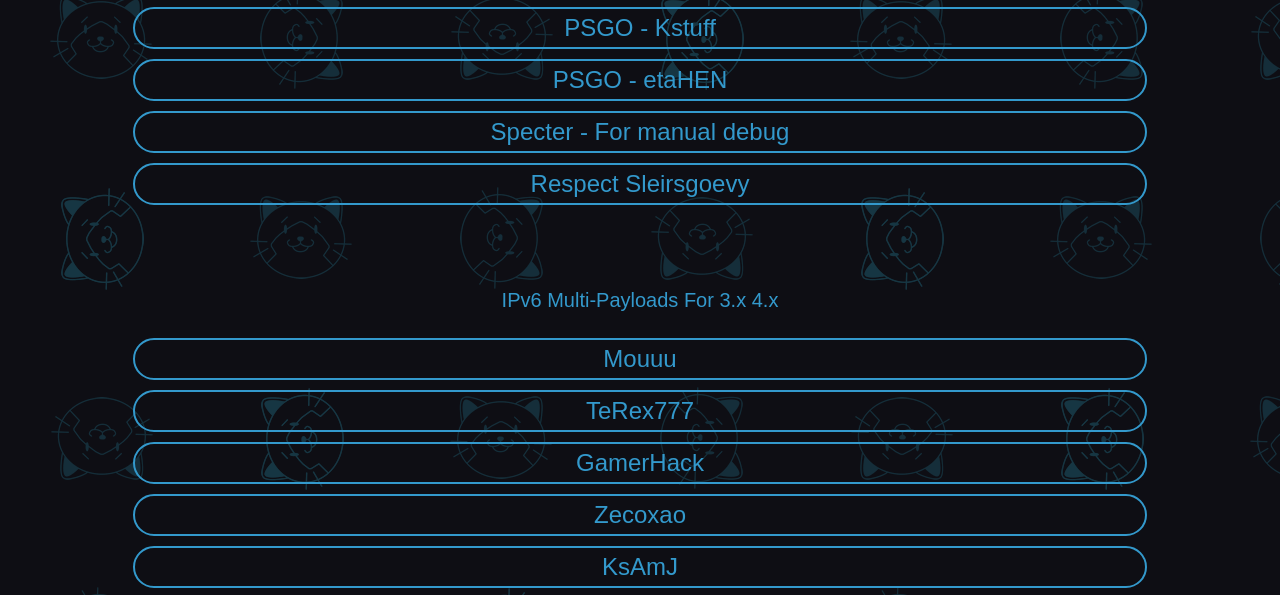
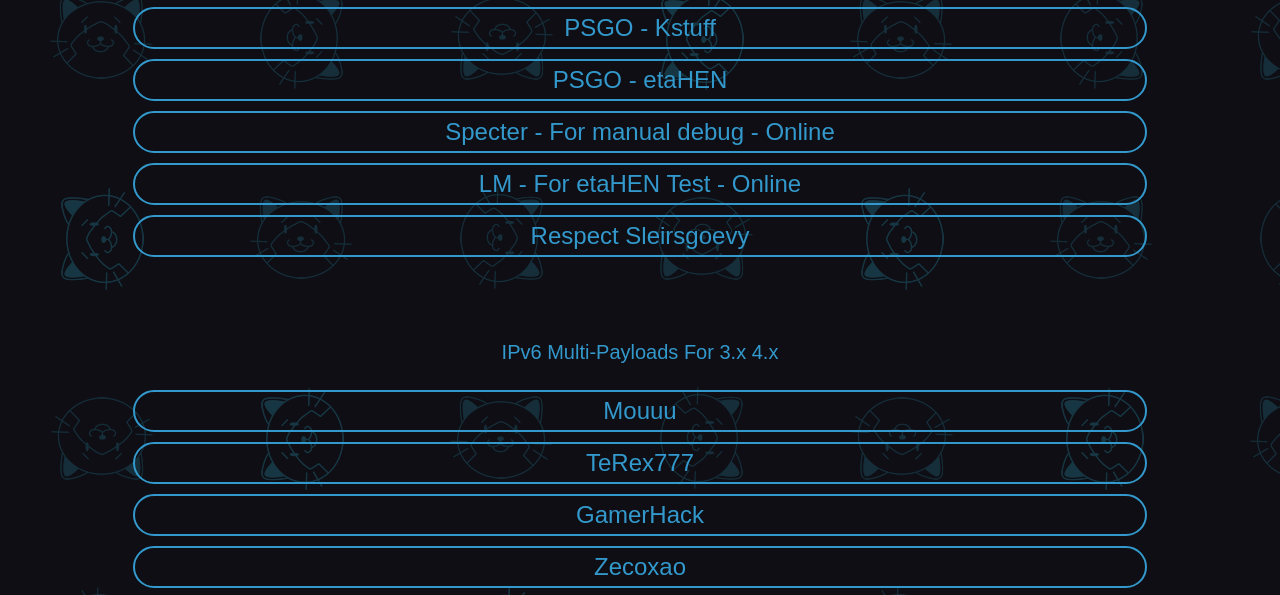
Before and after one commit to PSGO/aio, a plain HTML site: page index.html in a window 1280 px wide. Shown: the part 863-1458 px from the top of the page. Drawn offline with Linux system fonts and the light colour scheme.

Commit message:
Add LM online host for etaHEN testing（update AIO Menu Cache）

```diff
--- a/index.html
+++ b/index.html
@@ -2,7 +2,7 @@
 <html manifest="Cache.manifest">
   <head>
 	<meta charset="UTF-8">
-    <title>PS5 AIO | Menu Cache Date：2025/1/25 | by PSGO</title>
+    <title>PS5 AIO | Menu Cache Date：2025/2/22| PSGO</title>
     <meta name="viewport" content="width=device-width, initial-scale=1">
     <link rel="stylesheet" href="resources/stylesheet.css">
 
@@ -68,7 +68,8 @@ document.addEventListener("keydown", manejarKeyPress);
 	  <li><a target="_blank" href="https://ps4macedo.github.io/ps5sl9/">Macedo - Superlight9</a></li>
 	  <li><a target="_blank" href="../offlinehostauto/">PSGO - Kstuff</a></li>
       <li><a target="_blank" href="../offlinehostautoeta/">PSGO - etaHEN</a></li>
-      <li><a target="_blank" href="https://lightningmods.github.io/exploits/#PS5">Specter - For manual debug</a></li>
+      <li><a target="_blank" href="https://zecoxao.github.io/ps5/">Specter - For manual debug - Online</a></li>
+      <li><a target="_blank" href="https://lightningmods.github.io/exploits/PS5/IPV6/">LM - For etaHEN Test - Online</a></li>
       <li><a target="_blank" href="https://sleirsgoevy.github.io/ps4jb2/ps5-403/">Respect Sleirsgoevy</a></li>
     </ul>
 	<br>
```
Also changed, not shown: 1 other file.
